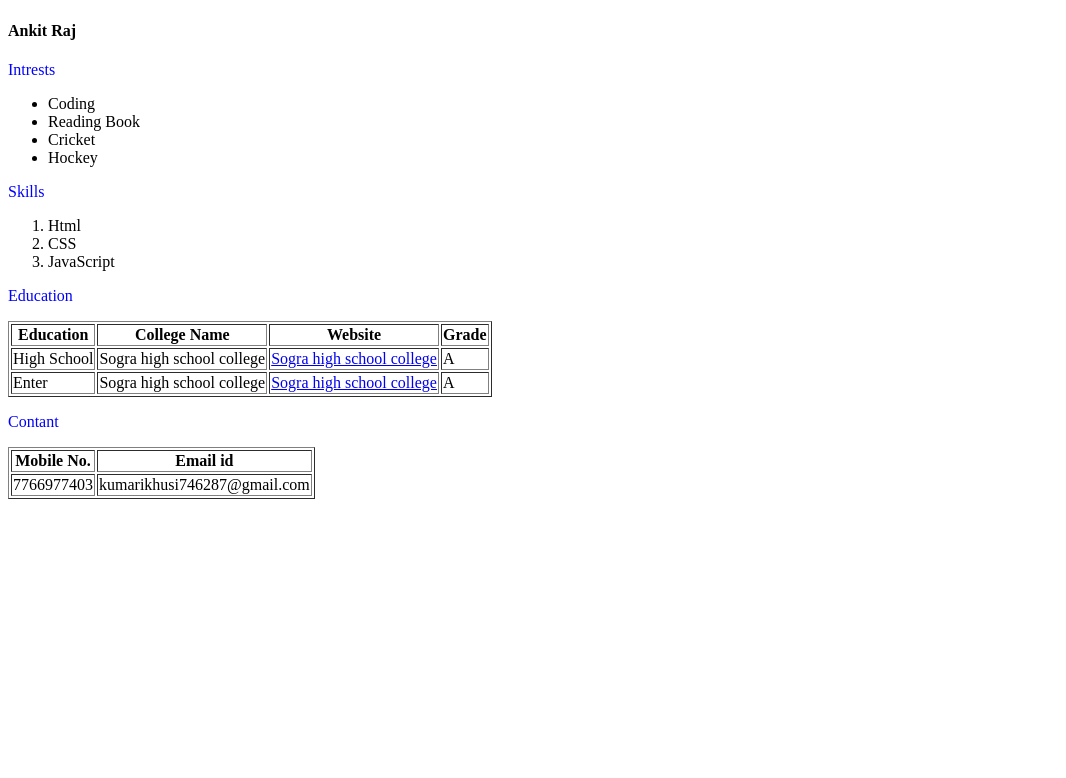
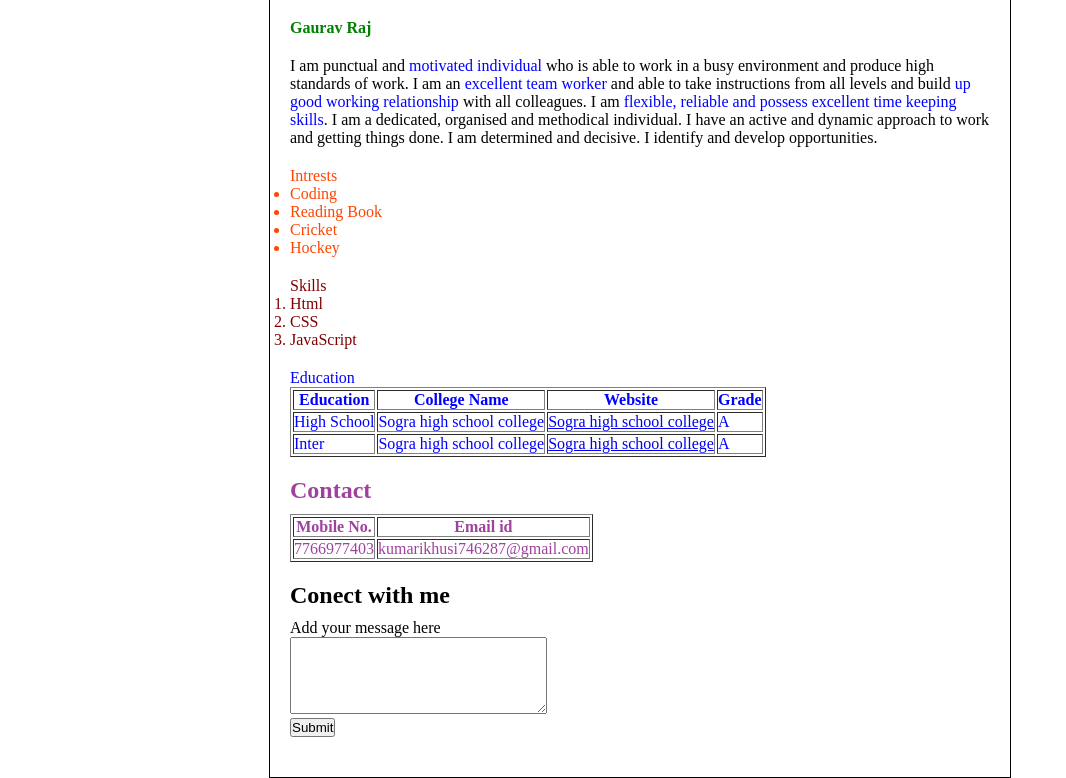
Before and after one commit to Gaurav776697/Resume1, a plain HTML site: page index.html in a window 1280 px wide. Shown: the part 178-956 px from the top of the page, without its empty margins (0-1066 px from the left). Before the commit the page ends 800 px from the top, so only its background shows below. Drawn offline with Linux system fonts and the light colour scheme.

Commit message:
Add files via upload

```diff
--- a/index.html
+++ b/index.html
@@ -5,18 +5,32 @@
     <meta charset="UTF-8">
     <meta http-equiv="X-UA-Compatible" content="IE=edge">
     <meta name="viewport" content="width=device-width, initial-scale=1.0">
-    <title>Resume 1</title>
-    <style>
-        p {
-            color: blue;
-        }
-    </style>
+    <title>Resume 2</title>
+    <link rel="stylesheet" href="style.css">
+
 </head>
 
 <body>
+    <div id="count">
         <h1>resume </h1>
+        <hr>
+        <br>
         <img src="ankit.jpg" width="80px" alt="my image">
-    <h4>Ankit Raj</h4>
+        <div id="name" class="section">
+            <h4>Gaurav Raj</h4>
+        </div>
+
+        <div>
+            <p>I am punctual and <span>motivated individual</span> who is able to work in a busy environment and produce
+                high standards of work. I am an <span>excellent team worker</span> and able to take instructions from
+                all
+                levels and build <span>up good working relationship</span> with all colleagues. I am <span>flexible,
+                    reliable and possess excellent time keeping skills</span>. I am a dedicated, organised and
+                methodical
+                individual. I have an active and dynamic approach to work and getting things done. I am determined and
+                decisive. I identify and develop opportunities.</p>
+        </div>
+        <div id="Intrest" class="section">
             <p>Intrests</p>
             <ul>
                 <li>Coding</li>
@@ -24,12 +38,16 @@
                 <li>Cricket</li>
                 <li>Hockey</li>
             </ul>
+        </div>
+        <div id="Skills" class="section">
             <p>Skills</p>
             <ol>
                 <li>Html</li>
                 <li>CSS</li>
                 <li>JavaScript</li>
             </ol>
+        </div>
+        <div id="Education" class="section">
             <p>Education</p>
             <table border="1px">
                 <tr>
@@ -41,17 +59,23 @@
                 <tr>
                     <td>High School</td>
                     <td>Sogra high school college</td>
-            <td><a href="https://www.biharbiz.com/soghra-high-school-2-bihar-sharif">Sogra high school college</a></td>
+                    <td><a href="https://www.biharbiz.com/soghra-high-school-2-bihar-sharif">Sogra high school
+                            college</a>
+                    </td>
                     <td>A</td>
                 </tr>
                 <tr>
-            <td>Enter</td>
+                    <td>Inter</td>
                     <td>Sogra high school college</td>
-            <td><a href="https://www.biharbiz.com/soghra-high-school-2-bihar-sharif">Sogra high school college</a></td>
+                    <td><a href="https://www.biharbiz.com/soghra-high-school-2-bihar-sharif">Sogra high school
+                            college</a>
+                    </td>
                     <td>A</td>
                 </tr>
             </table>
-    <p>Contant</p>
+        </div>
+        <div id="Contact" class="section">
+            <h2>Contact</h2>
             <table border="1px">
                 <tr>
                     <th>Mobile No.</th>
@@ -62,10 +86,15 @@
                     <td>kumarikhusi746287@gmail.com</td>
                 </tr>
             </table>
-
-
-
-
+        </div>
+        <div class="section">
+            <h2>Conect with me</h2>
+            <p>Add your message here</p>
+            <textarea name="" id="" cols="30" rows="5"></textarea>
+            <br>
+            <button type="submit">Submit</button>
+        </div>
+    </div>
 </body>
 
 </html>
--- /dev/null
+++ b/style.css
@@ -0,0 +1,35 @@
+*{
+    padding: 0;
+    margin: 0;
+}
+#count{
+    border: 1px solid black;
+    width: 700px;
+    height: auto;
+    margin: auto;
+    padding: 20px;
+}
+#name{
+    color: green;
+}
+span{
+    color: blue;
+}
+#Intrest{
+    color: orangered;
+}
+#Skills{
+    color: maroon;
+}
+#Education{
+    color: blue;
+}
+#Contact{
+    color: rgb(158, 66, 158);
+}
+.section{
+    margin: 20px 0;
+}
+h2{
+    margin-bottom: 10px;
+}
```
Lines whose indentation alone changed are shown as unchanged.
